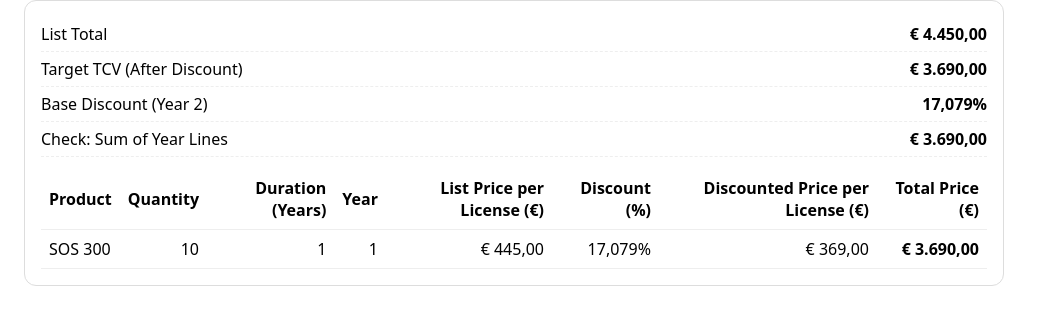
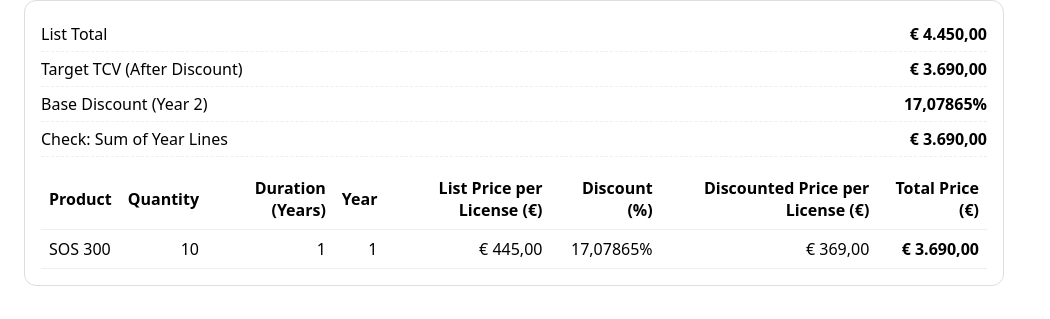
Before and after one commit to lennaaart/splashtop-discount-calculator, a plain HTML site: page index.html in a window 1280 px wide. Shown: the part 431-750 px from the top of the page, without its empty margins (0-1050 px from the left). Drawn offline with Linux system fonts and the light colour scheme.

Commit message:
Change percentage format to 5 decimal places

```diff
--- a/index.html
+++ b/index.html
@@ -85,7 +85,7 @@
   function pct(n){
     // 0..1 -> "17,079%"
     const val = n * 100;
-    return val.toFixed(3).replace('.', ',') + '%';
+    return val.toFixed(5).replace('.', ',') + '%';
   }
 
   function toast(msg){
```
